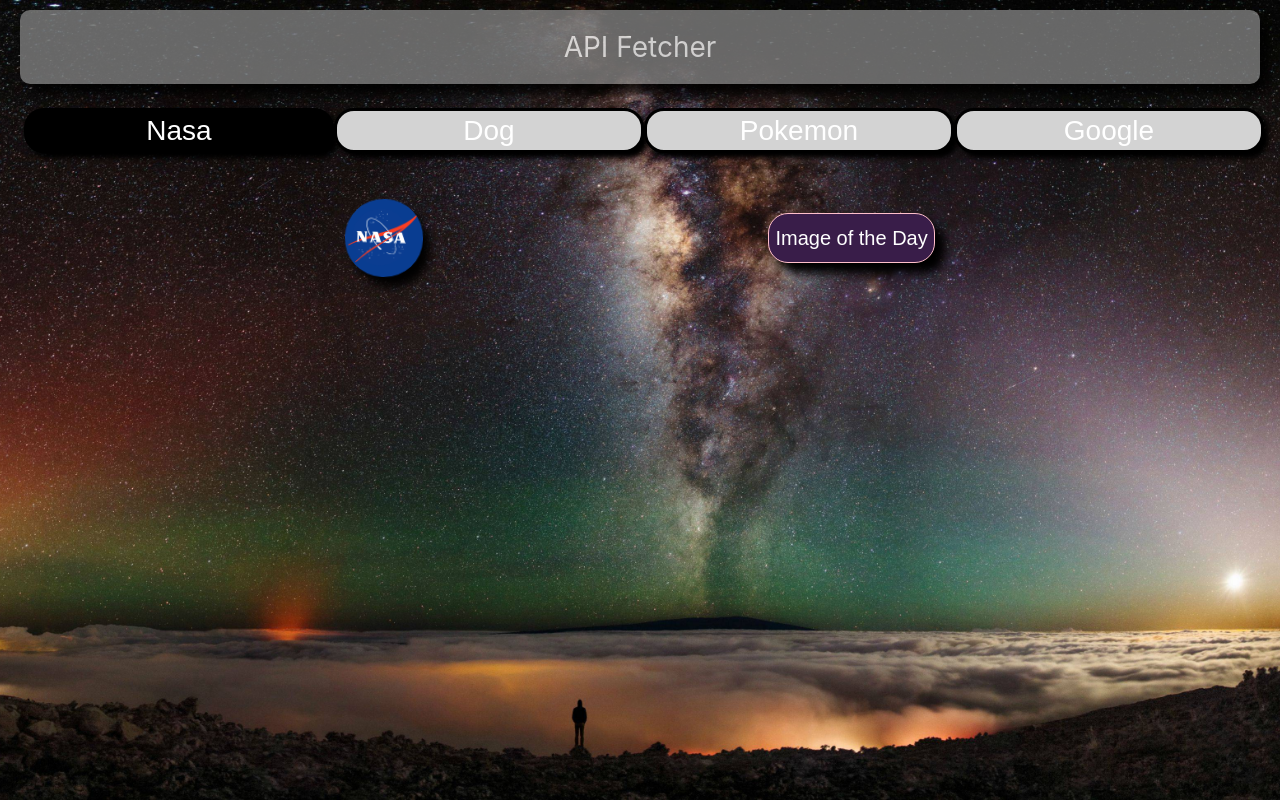
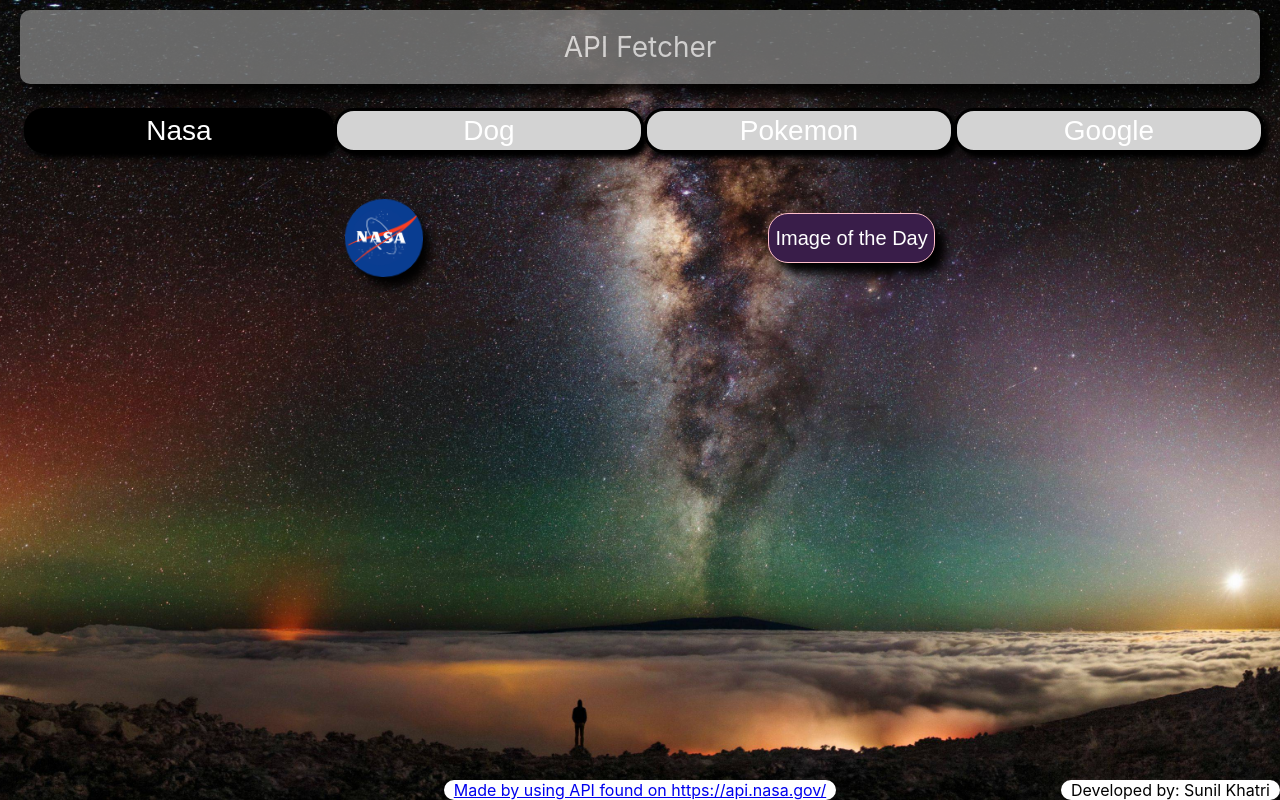
Before and after one commit to NilK15/React-Multi-API-Fetcher, a React (Create React App) app: page / in a window 1280 px wide. Both pictures are taken after a click on the button "Nasa". Built offline with nearby package versions, Linux system fonts and the light colour scheme.

Commit message:
added api link and my developer info to Nasa portion of project

```diff
--- a/src/components/Nasa.js
+++ b/src/components/Nasa.js
@@ -52,6 +52,12 @@ function Nasa() {
           </p>
         </div>
       </div>
+      <div className="nasafooter">
+        <a href="https://api.nasa.gov/">
+          Made by using API found on https://api.nasa.gov/
+        </a>
+      </div>
+      <div className="nasaauthor">Developed by: Sunil Khatri</div>
     </div>
   );
 }
--- a/src/styles/header.css
+++ b/src/styles/header.css
@@ -18,12 +18,10 @@
 
 .navbar {
   display:flex;
-  flex-direction: row;
-  justify-content: space-around;
   margin: 20px 20px 0 20px;
 }
 
-nav button {
+.navbutton {
   height: 45px;
   flex: 1;
   font-size: 28px;
@@ -69,3 +67,8 @@ body{
   background-position: center;
   background-attachment: fixed;
 }
+
+
+@media (min-width: 1280px) {
+
+}
--- a/src/styles/nasa.css
+++ b/src/styles/nasa.css
@@ -91,6 +91,24 @@
   width: 35%;
 }
 
+.nasafooter {
+  position: fixed;
+  bottom: 0;
+  background-color: white;
+  border-radius: 10px;
+  padding-left: 10px;
+  padding-right: 10px;
+}
+
+.nasaauthor {
+  position: fixed;
+  bottom: 0;
+  right: 0;
+  background-color: white;
+  border-radius: 10px;
+  padding-left: 10px;
+  padding-right: 10px;
+}
 @keyframes jiggleJiggle {
  from {
   transform: rotate(10deg);
```
